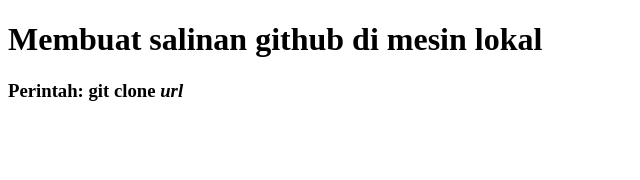
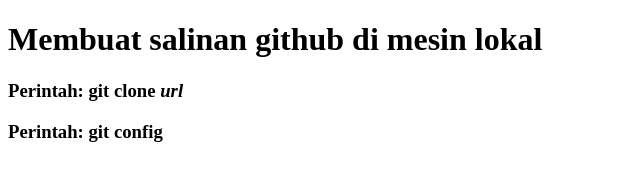
Before and after one commit to Sythaaz/hello_world, a plain HTML site: page index.html in a window 1280 px wide. Shown: the whole page, without its empty margins (0-640 px from the left). Drawn offline with Linux system fonts and the light colour scheme.

Commit message:
Penambahan baris (git config)

```diff
--- a/index.html
+++ b/index.html
@@ -6,5 +6,6 @@
 <body>
     <h1>Membuat salinan github di mesin lokal </h1>
     <h3>Perintah: git clone <i>url</i></h3>
+    <h3>Perintah: git config</h3>
 </body>
 </html>
```
